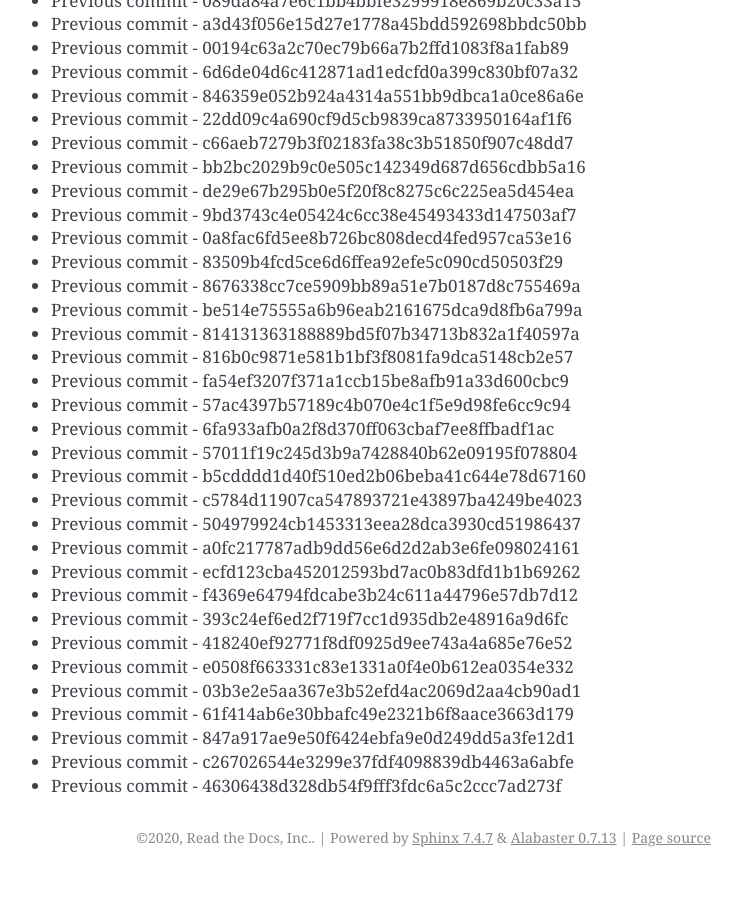
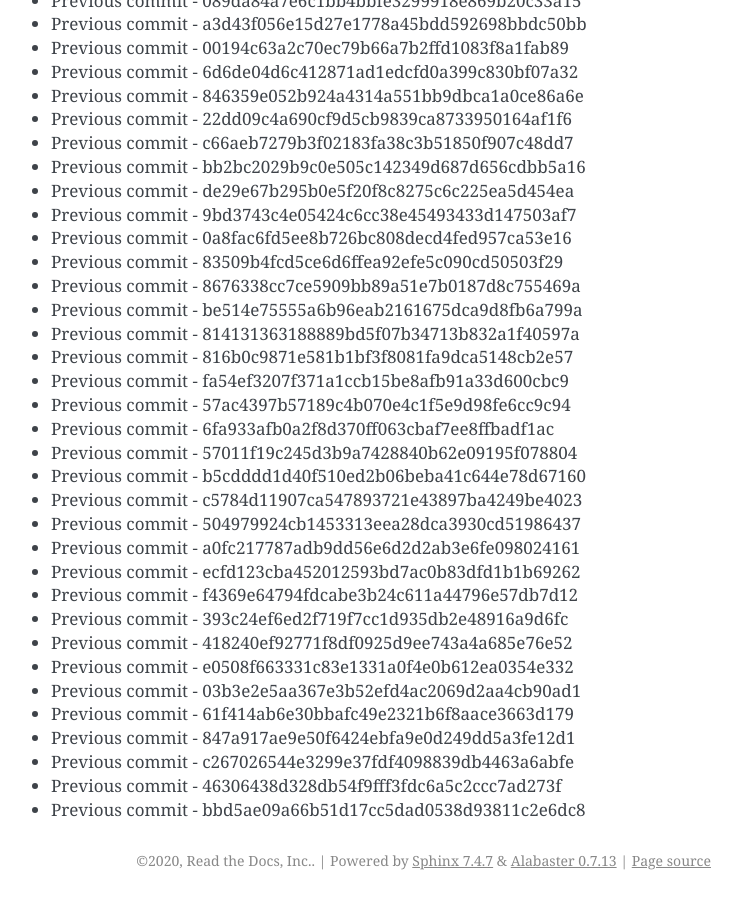
Before and after one commit to readthedocs/rtd-git-stresstest, a Sphinx documentation site: the page built from docs/updates.rst, in a window 1280 px wide and 900 px high, scrolled down 57244 px. Shown: the whole window, without its empty margins (399-1141 px from the left). Built offline with Sphinx 7.4.7, drawn with Linux system fonts in a browser that asks for light colours; before the commit the page ends 58121 px from its top, so only the background shows below that.

Commit message:
Generating commit from previous: bbd5ae09a66b51d17cc5dad0538d93811c2e6dc8

```diff
--- a/docs/updates.rst
+++ b/docs/updates.rst
@@ -2437,3 +2437,4 @@ It can be tested for any performance characteristics.
 * Previous commit - 847a917ae9e50f6424ebfa9e0d249dd5a3fe12d1
 * Previous commit - c267026544e3299e37fdf4098839db4463a6abfe
 * Previous commit - 46306438d328db54f9fff3fdc6a5c2ccc7ad273f
+* Previous commit - bbd5ae09a66b51d17cc5dad0538d93811c2e6dc8
```
